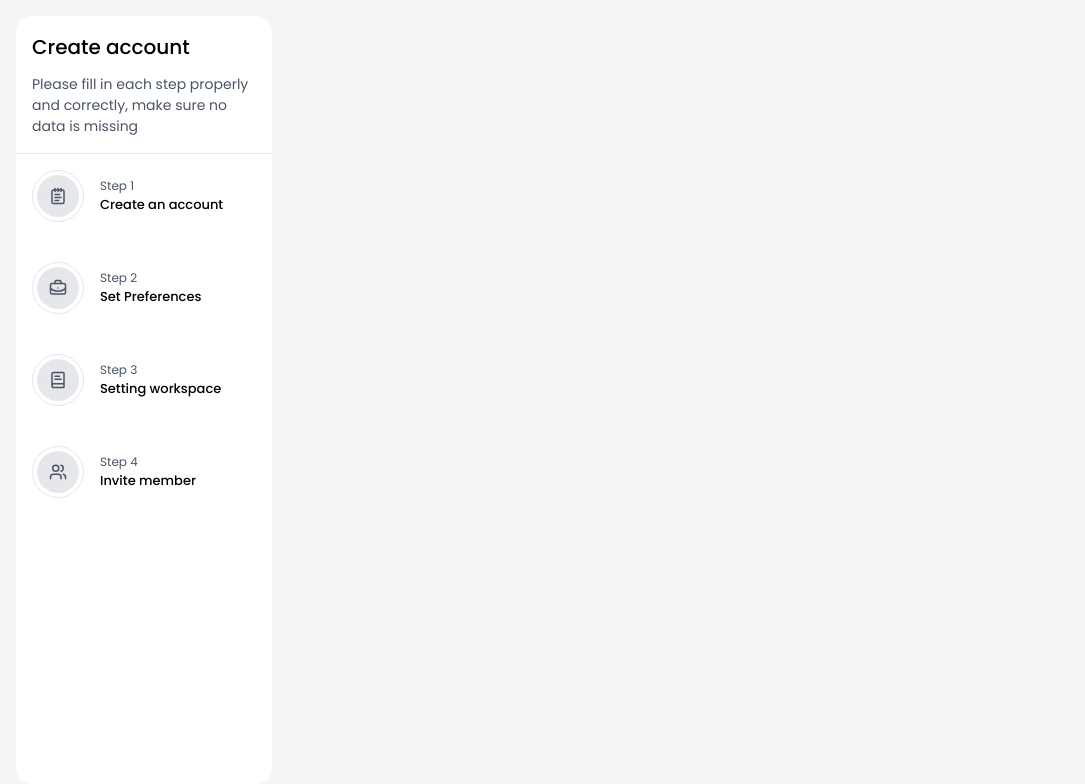
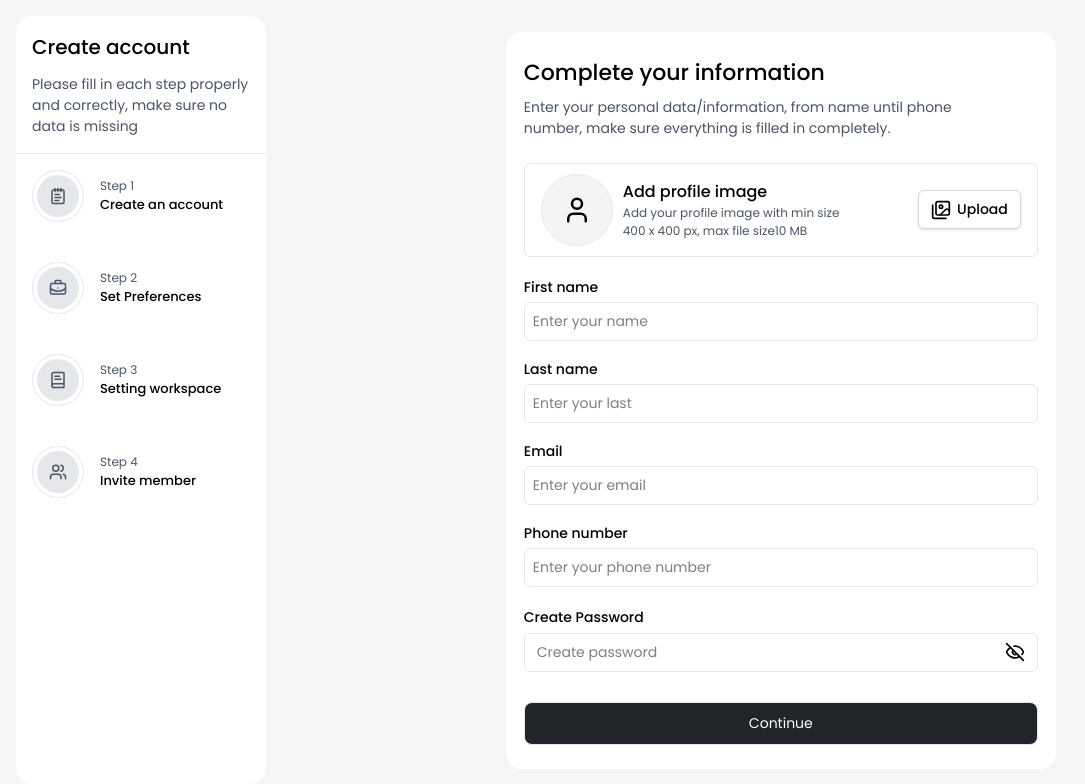
Before and after one commit to sanjay50986/Task-Orbit, a React (Vite) app in the folder Frontend/: page /auth/create-profile in a window 1280 px wide. Shown: the top 784 px of the page, without its empty margins (0-1085 px from the left). Built offline with nearby package versions, Linux system fonts and the light colour scheme.

Commit message:
setupprofile

```diff
--- a/Frontend/src/App.jsx
+++ b/Frontend/src/App.jsx
@@ -3,7 +3,7 @@ import { createBrowserRouter, RouterProvider } from 'react-router'
 import RegisterLayout from './pages/auth/register/RegisterLayout'
 import RegisterStepOne from './pages/auth/register/StepEmail'
 import VerifyOtp from './pages/auth/register/StepVerificationCode'
-import StepUserInfo from './pages/auth/register/StepUserInfo'
+import RightSlider from './pages/auth/register/RightSlider'
 
 
 const App = () => {
@@ -26,7 +26,7 @@ const App = () => {
 
     {
       path: 'auth/create-profile',
-      element: <StepUserInfo/>
+      element: <RightSlider/>
     }
   ])
 
--- a/Frontend/src/components/auth/CreateAccountLeft.jsx
+++ /dev/null
@@ -1,11 +0,0 @@
-import React from 'react'
-
-const CreateAccountLeft = () => {
-  return (
-    <div>
-
-    </div>
-  )
-}
-
-export default CreateAccountLeft
--- a/Frontend/src/pages/auth/register/StepUserInfo.jsx
+++ b/Frontend/src/pages/auth/register/RightSlider.jsx
@@ -1,18 +1,19 @@
 import ProgressSidebar from '@/components/auth/ProgressSidebar'
 import React from 'react'
+import StepProfileInfo from './StepProfileInfo'
 
-const StepUserInfo = () => {
+const rightSlider = () => {
   return (
     <div className="flex h-screen">
       <div className="xl:w-[20%] md:w-[33%] sm:w-[40%] bg-white m-4 rounded-2xl">
         <ProgressSidebar />
       </div>
 
-      {/* <div className="w-[70%] m-4">
-        <h1 className="text-xl">Step 1: User Info</h1>
-      </div> */}
+      <div className="w-[80%] flex items-center justify-center">
+        <StepProfileInfo/>
+      </div>
     </div>
   )
 }
 
-export default StepUserInfo
+export default rightSlider
--- /dev/null
+++ b/Frontend/src/pages/auth/register/StepProfileInfo.jsx
@@ -0,0 +1,84 @@
+import React, { useState } from 'react'
+import { User, Images, Eye, EyeOff } from 'lucide-react';
+import TextInput from '@/components/textInput/TextInput';
+
+const StepProfileInfo = () => {
+
+    const [showPassword, setShowPassword] = useState(false)
+
+    return (
+        <div className='bg-white p-4 rounded-2xl space-y-2 lg:w-[550px] sm:w-[450px] py-6 px-4.5' >
+            <h1 className='text-[22px] font-medium '>Complete your information</h1>
+            <p className='text-gray-600  text-[14px]'>Enter your personal data/information, from name until phone <br /> number, make sure everything is filled in completely.</p>
+
+            <div className='border border-gray-200 py-2.5 px-4 rounded-md flex items-center  justify-between mt-6'>
+                <div className='flex gap-2.5 items-center'>
+                    <div className='bg-gray-100 rounded-full p-5 border border-gray-200 '>
+                        <User className='w-[30px] h-[30px]' />
+                    </div>
+
+                    <div>
+                        <h1 className='text-[16px] font-medium'>Add profile image</h1>
+                        <p className='text-gray-600  text-[12px] '>Add your profile image with min size</p>
+                        <p className='text-gray-600  text-[12px]'>400 <span>x</span> 400 px, max file size10 MB</p>
+                    </div>
+                </div>
+
+                <button className='flex items-center gap-1.5 border border-gray-300 p-2 rounded-md px-3 cursor-pointer shadow'>
+                    <Images className='w-[20px] h-[20px]' />
+                    <span className='font-medium text-[14px]'>Upload</span>
+                </button>
+            </div>
+
+            <div className='space-y-4.5 mt-5'>
+                <TextInput
+                    label="First name"
+                    placeholder="Enter your name"
+                    type="text"
+                />
+
+                <TextInput
+                    label="Last name"
+                    placeholder="Enter your last"
+                    type="text"
+                />
+
+                <TextInput
+                    label="Email"
+                    placeholder="Enter your email"
+                    type="email"
+                />
+
+                <TextInput
+                    label="Phone number"
+                    placeholder="Enter your phone number"
+                    type="number"
+                />
+
+                <label className='font-medium text-[14px]'>Create Password</label>
+                <div className='border border-gray-200 p-[8px] rounded-md flex items-center justify-between pr-3 mt-1 '>
+                    <input
+                        className='outline-none text-[14px] w-full px-1'
+                        placeholder='Create password'
+                        type={showPassword ? "text" : "password"}
+
+                    />
+                    <button className='cursor-pointer'
+                        onClick={() => setShowPassword(!showPassword)}>
+                        {showPassword ? <Eye className='w-[20px] h-[20px]' /> : <EyeOff className='w-[20px] h-[20px]' />}
+                    </button>
+
+                </div>
+
+                <button className='secondary-btn text-white mt-3'>
+                    Continue
+                </button>
+
+            </div>
+
+
+        </div>
+    )
+}
+
+export default StepProfileInfo
```
